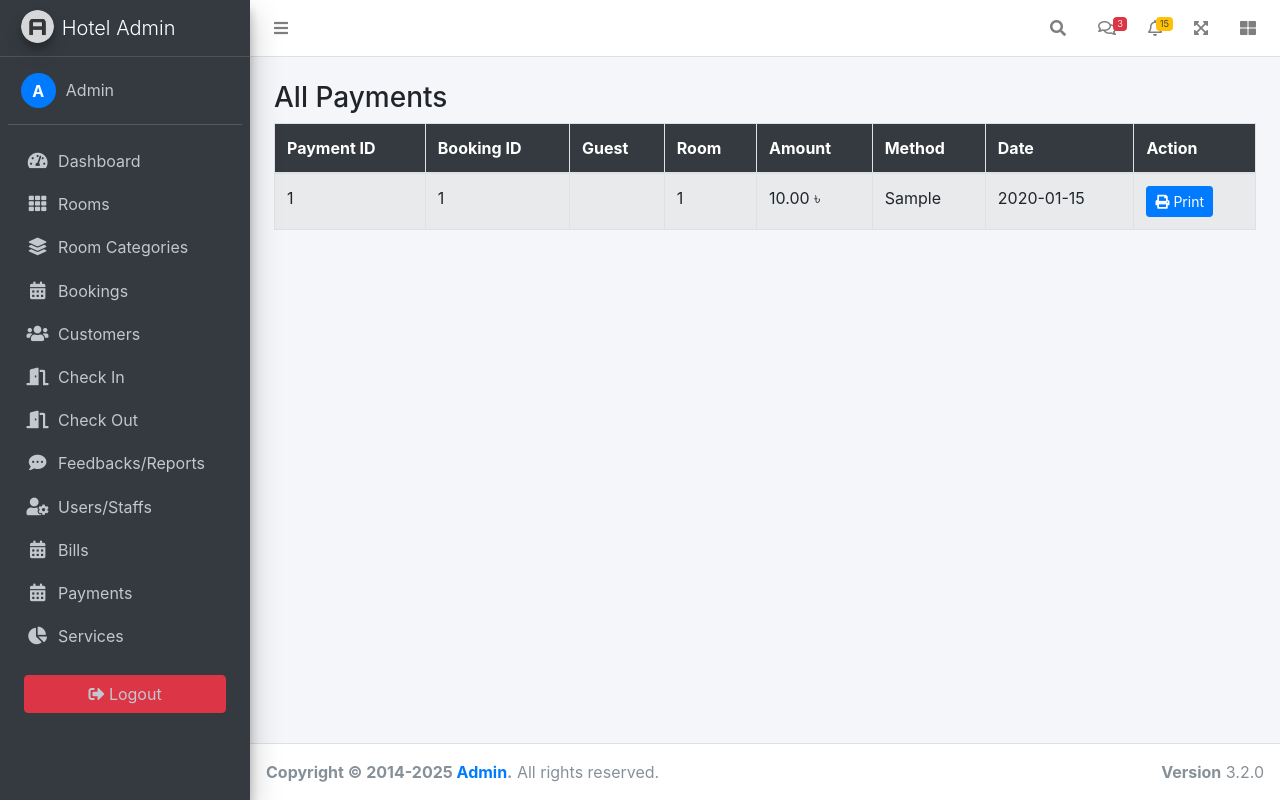
After one commit to SHAD5676/Hotel_Management_Final_Project, a PHP site: page /pwad_68/Admin/all_payments.php in a window 1280 px wide. The commit adds this page. Run offline with PHP 8.4, Linux system fonts and the light colour scheme; a user stored in the database is signed in; data comes from the database, SQL or seed files in the repository; tables that the repository leaves empty hold one stand-in row (values such as "Sample post"); some libraries are stand-ins or nearby versions.

Commit message:
added All Payments

```diff
--- /dev/null
+++ b/Admin/all_payments.php
@@ -0,0 +1,105 @@
+<?php
+include_once('db_config.php');
+session_start();
+
+// Protect page
+if (!isset($_SESSION['full_name'])) {
+    header('location:index.php');
+    exit;
+}
+?>
+
+<!DOCTYPE html>
+<html lang="en">
+
+<head>
+    <meta charset="utf-8">
+    <title>All Payments</title>
+
+    <!-- AdminLTE & FontAwesome CSS -->
+    <link rel="stylesheet" href="dist/css/adminlte.min.css">
+    <link rel="stylesheet" href="plugins/fontawesome-free/css/all.min.css">
+    <link rel="stylesheet" href="plugins/overlayScrollbars/css/OverlayScrollbars.min.css">
+</head>
+
+<body class="hold-transition sidebar-mini layout-fixed">
+    <div class="wrapper">
+
+        <!-- Navbar -->
+        <?php include("includes/navbar.php"); ?>
+
+        <!-- Left Sidebar -->
+        <?php include("includes/leftbar.php"); ?>
+
+        <div class="content-wrapper p-4">
+
+            <h3>All Payments</h3>
+
+            <?php
+            // Fetch all payments with optional booking/customer info
+            $sql = "
+                SELECT p.payment_id, p.booking_id, p.amount, p.payment_date, p.method,
+                       r.room_number, c.name AS customer_name
+                FROM payments p
+                LEFT JOIN bookings b ON p.booking_id = b.booking_id
+                LEFT JOIN rooms r ON b.room_id = r.room_id
+                LEFT JOIN customers c ON b.customer_id = c.customer_id
+                ORDER BY p.payment_id DESC
+            ";
+            $result = mysqli_query($conn, $sql);
+            ?>
+
+            <table class="table table-bordered table-striped">
+                <thead class="bg-dark text-white">
+                    <tr>
+                        <th>Payment ID</th>
+                        <th>Booking ID</th>
+                        <th>Guest</th>
+                        <th>Room</th>
+                        <th>Amount</th>
+                        <th>Method</th>
+                        <th>Date</th>
+                        <th>Action</th>
+                    </tr>
+                </thead>
+                <tbody>
+                    <?php
+                    if (mysqli_num_rows($result) > 0) {
+                        while ($row = mysqli_fetch_assoc($result)) {
+                            echo "<tr>
+                                <td>{$row['payment_id']}</td>
+                                <td>{$row['booking_id']}</td>
+                                <td>{$row['customer_name']}</td>
+                                <td>{$row['room_number']}</td>
+                                <td>{$row['amount']} ৳</td>
+                                <td>{$row['method']}</td>
+                                <td>{$row['payment_date']}</td>
+                                <td>
+                                    <a href='print_payment.php?payment_id={$row['payment_id']}' class='btn btn-sm btn-primary'>
+                                        <i class='fas fa-print'></i> Print
+                                    </a>
+                                </td>
+                            </tr>";
+                        }
+                    } else {
+                        echo "<tr><td colspan='8' class='text-center'>No payments found</td></tr>";
+                    }
+                    ?>
+                </tbody>
+            </table>
+
+        </div>
+
+        <!-- Footer -->
+        <?php include("includes/footer.php"); ?>
+
+    </div>
+
+    <!-- Scripts -->
+    <script src="plugins/jquery/jquery.min.js"></script>
+    <script src="plugins/bootstrap/js/bootstrap.bundle.min.js"></script>
+    <script src="plugins/overlayScrollbars/js/jquery.overlayScrollbars.min.js"></script>
+    <script src="dist/js/adminlte.min.js"></script>
+</body>
+
+</html>
--- a/Admin/includes/leftbar.php
+++ b/Admin/includes/leftbar.php
@@ -100,6 +100,12 @@ $userName = $loggedIn ? $_SESSION['full_name'] : 'Guest';
             </a>
           </li>
           <li class="nav-item">
+            <a href="all_payments.php" class="nav-link">
+              <i class="nav-icon fas fa-calendar-alt"></i>
+              <p>Payments</p>
+            </a>
+          </li>
+          <li class="nav-item">
             <a href="service_new.php" class="nav-link">
               <i class="nav-icon fas fa-chart-pie"></i>
               <p>Services</p>
```
